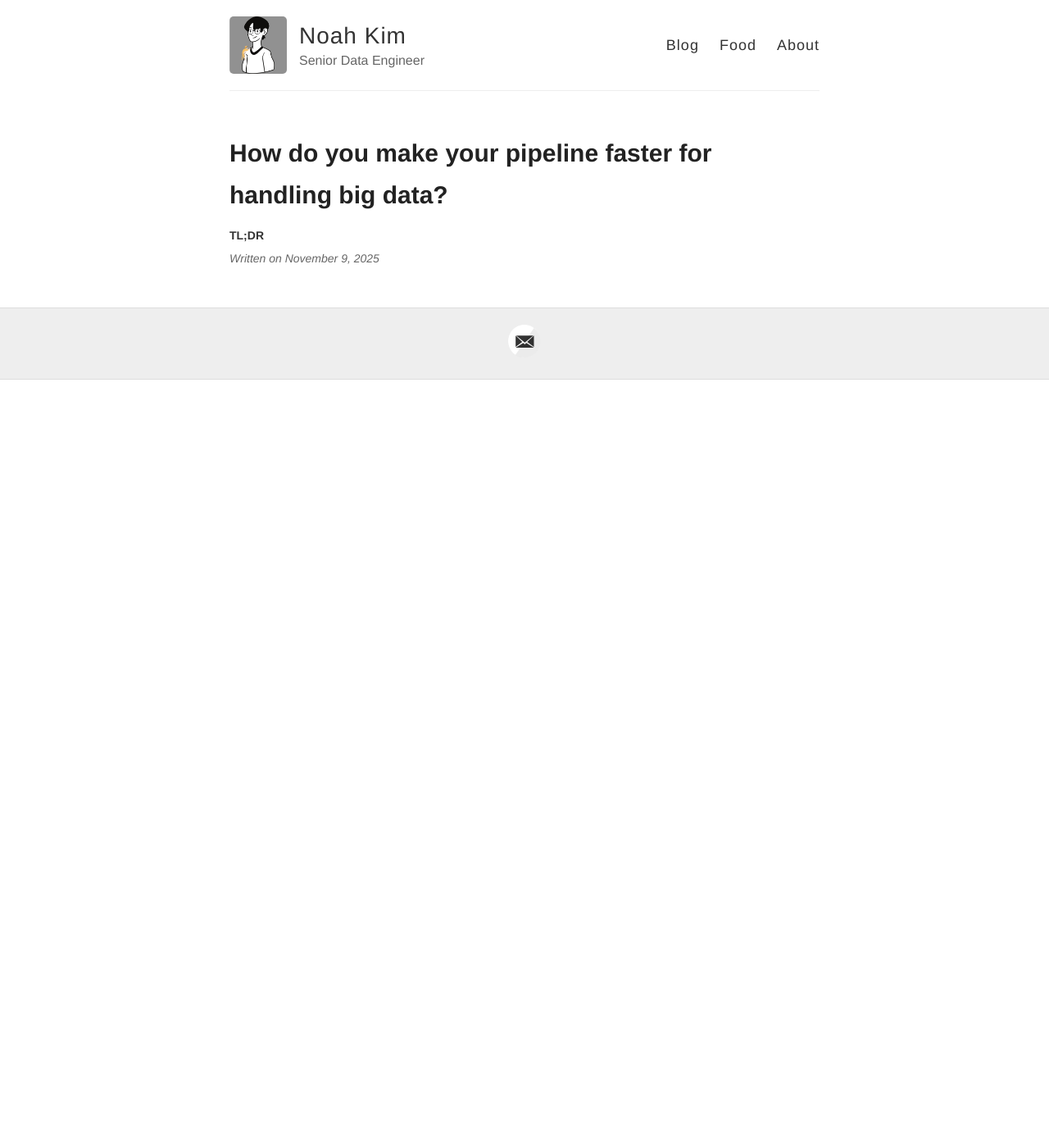
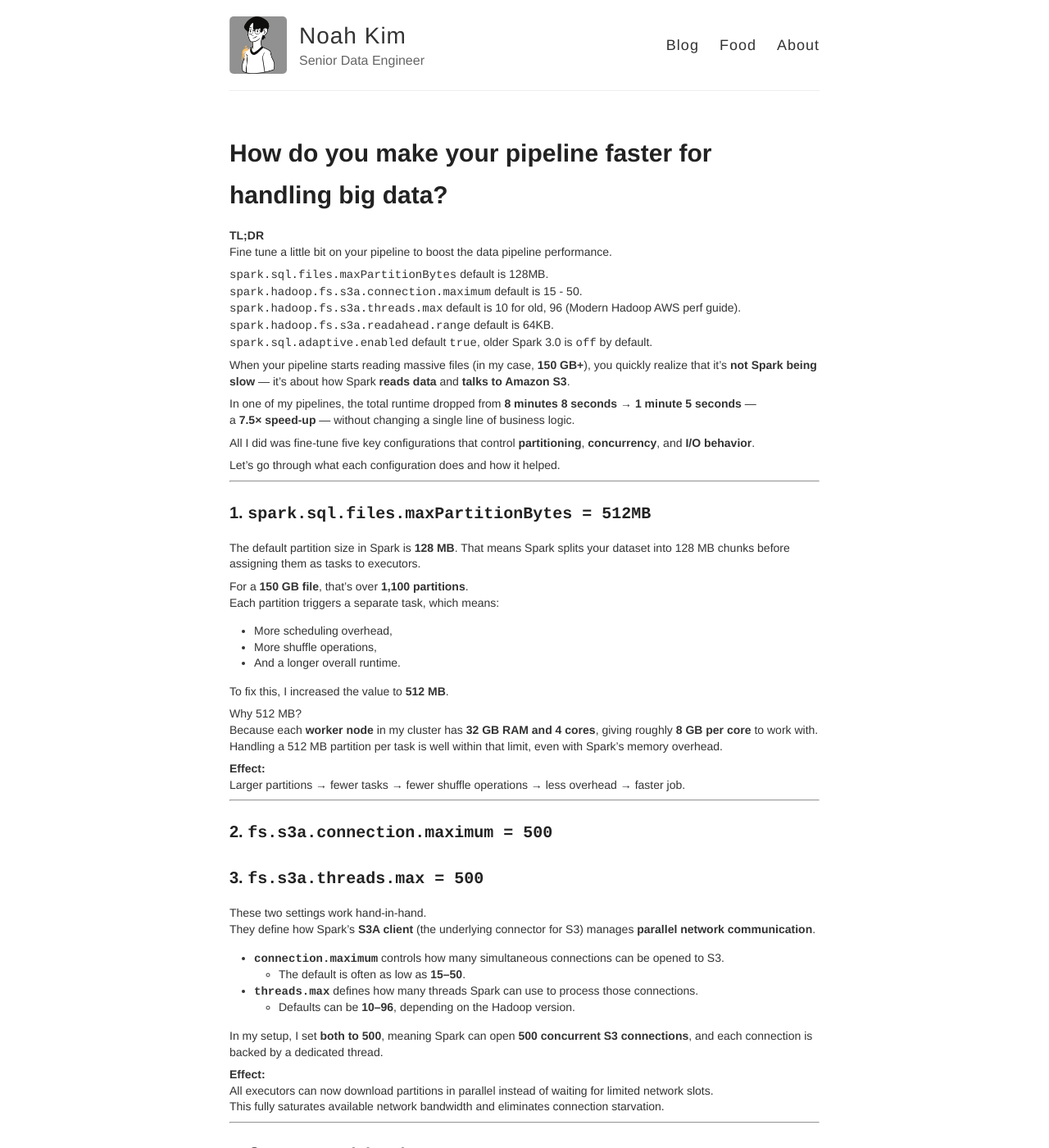
Before and after one commit to noahtjkim/noahtjkim.github.io, a Jekyll site: the page built from _posts/2025-11-09-Handling-BigData.md, in a window 1280 px wide and 1400 px high. Shown: the whole window at 82% size. Built offline with Jekyll 4.4.1, drawn with Linux system fonts in a browser that asks for light colours; some of the changed text lies outside the part shown.

Commit message:
Update 2025-11-09-Handling-BigData.md

```diff
--- a/_posts/2025-11-09-Handling-BigData.md
+++ b/_posts/2025-11-09-Handling-BigData.md
@@ -5,3 +5,127 @@
 ---
 
 **TL;DR**
+Fine tune a little bit on your pipeline to boost the data pipeline performance.
+
+`spark.sql.files.maxPartitionBytes` default is 128MB.
+`spark.hadoop.fs.s3a.connection.maximum` default is 15 - 50.
+`spark.hadoop.fs.s3a.threads.max` default is 10 for old, 96 (Modern Hadoop AWS perf guide).
+`spark.hadoop.fs.s3a.readahead.range` default is 64KB.
+`spark.sql.adaptive.enabled` default `true`, older Spark 3.0 is `off` by default.
+
+When your pipeline starts reading massive files (in my case, **150 GB+**), you quickly realize that it’s **not Spark being slow** — it’s about how Spark **reads data** and **talks to Amazon S3**.
+
+In one of my pipelines, the total runtime dropped from **8 minutes 8 seconds → 1 minute 5 seconds** —
+a **7.5× speed-up** — without changing a single line of business logic.
+
+All I did was fine-tune five key configurations that control **partitioning**, **concurrency**, and **I/O behavior**.
+
+Let’s go through what each configuration does and how it helped.
+
+---
+
+### 1. `spark.sql.files.maxPartitionBytes = 512MB`
+
+The default partition size in Spark is **128 MB**. That means Spark splits your dataset into 128 MB chunks before assigning them as tasks to executors.
+
+For a **150 GB file**, that’s over **1,100 partitions**.
+Each partition triggers a separate task, which means:
+- More scheduling overhead,
+- More shuffle operations,
+- And a longer overall runtime.
+
+To fix this, I increased the value to **512 MB**.
+
+Why 512 MB?
+Because each **worker node** in my cluster has **32 GB RAM and 4 cores**, giving roughly **8 GB per core** to work with.
+Handling a 512 MB partition per task is well within that limit, even with Spark’s memory overhead.
+
+**Effect:**
+Larger partitions → fewer tasks → fewer shuffle operations → less overhead → faster job.
+
+---
+
+### 2. `fs.s3a.connection.maximum = 500`
+### 3. `fs.s3a.threads.max = 500`
+
+These two settings work hand-in-hand.
+They define how Spark’s **S3A client** (the underlying connector for S3) manages **parallel network communication**.
+
+- **`connection.maximum`** controls how many simultaneous connections can be opened to S3.
+  - The default is often as low as **15–50**.
+- **`threads.max`** defines how many threads Spark can use to process those connections.
+  - Defaults can be **10–96**, depending on the Hadoop version.
+
+In my setup, I set **both to 500**, meaning Spark can open **500 concurrent S3 connections**, and each connection is backed by a dedicated thread.
+
+**Effect:**
+All executors can now download partitions in parallel instead of waiting for limited network slots.
+This fully saturates available network bandwidth and eliminates connection starvation.
+
+---
+
+### 4. `fs.s3a.readahead.range = 16MB`
+
+This setting controls how much data Spark **pre-fetches per HTTP GET request** from S3.
+
+By default, it’s **64 KB**, which means Spark issues a new request every 64 KB of data.
+That’s fine for small files, but terrible for 150 GB datasets — you end up making **millions of small GET requests**.
+
+I increased this to **16 MB**, so Spark fetches data in much larger chunks.
+
+Let’s say your file is 150 GB:
+- With 64 KB readahead → about **2.4 million GET requests**.
+- With 16 MB readahead → only about **9,600 GET requests**.
+
+That’s a **250× reduction** in HTTP requests!
+
+**Effect:**
+Fewer requests → less overhead per partition → higher throughput → faster I/O.
+
+---
+
+### 5. `spark.sql.adaptive.enabled = true`
+
+Adaptive Query Execution (AQE) lets Spark optimize queries **dynamically at runtime**.
+
+Once enabled, Spark can:
+- **Merge tiny partitions** that are created after shuffles or filters,
+- **Handle data skew** more gracefully,
+- **Adjust join strategies** on the fly.
+
+This means even if your initial partitioning isn’t perfect, Spark adapts to real-world data sizes during execution.
+
+**Effect:**
+Reduces the impact of skew and small fragments — Spark automatically balances workloads and keeps resources efficiently used.
+
+---
+
+### Summary: How It All Comes Together
+
+| Config | Default | New | Effect |
+|:--|:--:|:--:|:--|
+| `spark.sql.files.maxPartitionBytes` | 128 MB | 512 MB | Fewer partitions, less shuffle |
+| `fs.s3a.connection.maximum` | 15–50 | 500 | More concurrent S3 connections |
+| `fs.s3a.threads.max` | 10–96 | 500 | Enough threads for all connections |
+| `fs.s3a.readahead.range` | 64 KB | 16 MB | Fewer HTTP requests |
+| `spark.sql.adaptive.enabled` | false/true | true | Merges small partitions dynamically |
+
+When combined:
+- Larger partitions reduce Spark scheduling overhead.
+- High concurrency keeps network usage fully optimized.
+- Bigger readahead drastically cuts down HTTP request counts.
+- AQE merges leftover small partitions at runtime.
+
+As a result, the pipeline loads data **from S3 to Spark up to 7.5× faster** —
+transforming what was once an 8-minute job into a 1-minute task.
+
+---
+
+### Final Takeaway
+
+Big data optimization isn’t about rewriting your code.
+It’s about understanding **how Spark reads data** and **how your infrastructure behaves under load**.
+
+Once you align **partition size**, **network concurrency**, and **I/O behavior** with your cluster’s hardware, Spark stops “being slow” — and starts performing like the distributed engine it was designed to be.
+
+> **Lesson learned:** You don’t need more compute — you need smarter configurations.
```
